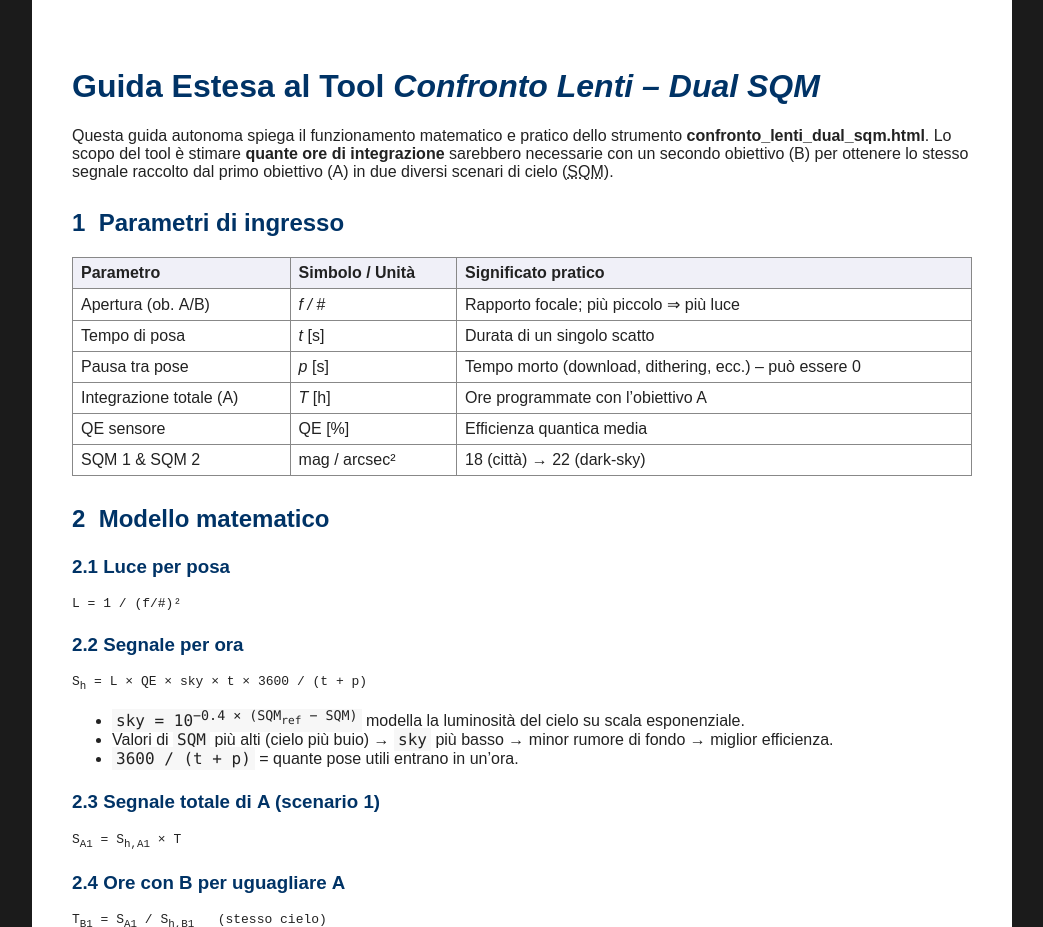
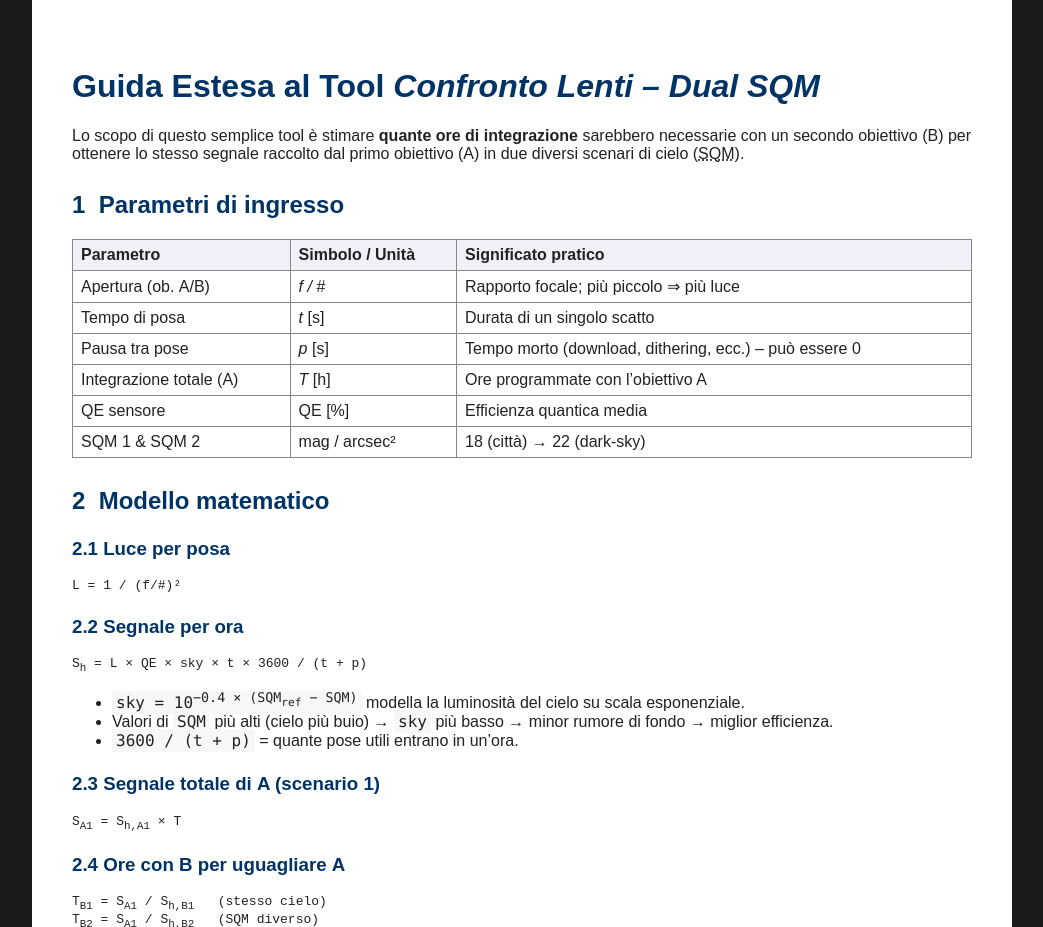
Before and after one commit to RikyPate/dual-sqm-tool, a plain HTML site: page index.html in a window 1280 px wide. Shown: the part 1500-2427 px from the top of the page, without its empty margins (118-1161 px from the left). Drawn offline with nearby package versions, Linux system fonts and the light colour scheme.

Commit message:
Update index.html

```diff
--- a/index.html
+++ b/index.html
@@ -241,8 +241,7 @@ window.addEventListener('load', () => {
   <!-- copiato e adattato dalla v5 -->
 <h1>Guida Estesa al Tool <em>Confronto Lenti – Dual SQM</em></h1>
 
-<p>Questa guida autonoma spiega il funzionamento matematico e pratico dello strumento
-<strong>confronto_lenti_dual_sqm.html</strong>. Lo scopo del tool è stimare <strong>quante ore di integrazione</strong>
+<p>Lo scopo di questo semplice tool è stimare <strong>quante ore di integrazione</strong>
 sarebbero necessarie con un secondo obiettivo (B) per ottenere lo stesso segnale raccolto
 dal primo obiettivo (A) in due diversi scenari di cielo (<abbr title="Sky Quality Meter">SQM</abbr>).</p>
 
```
